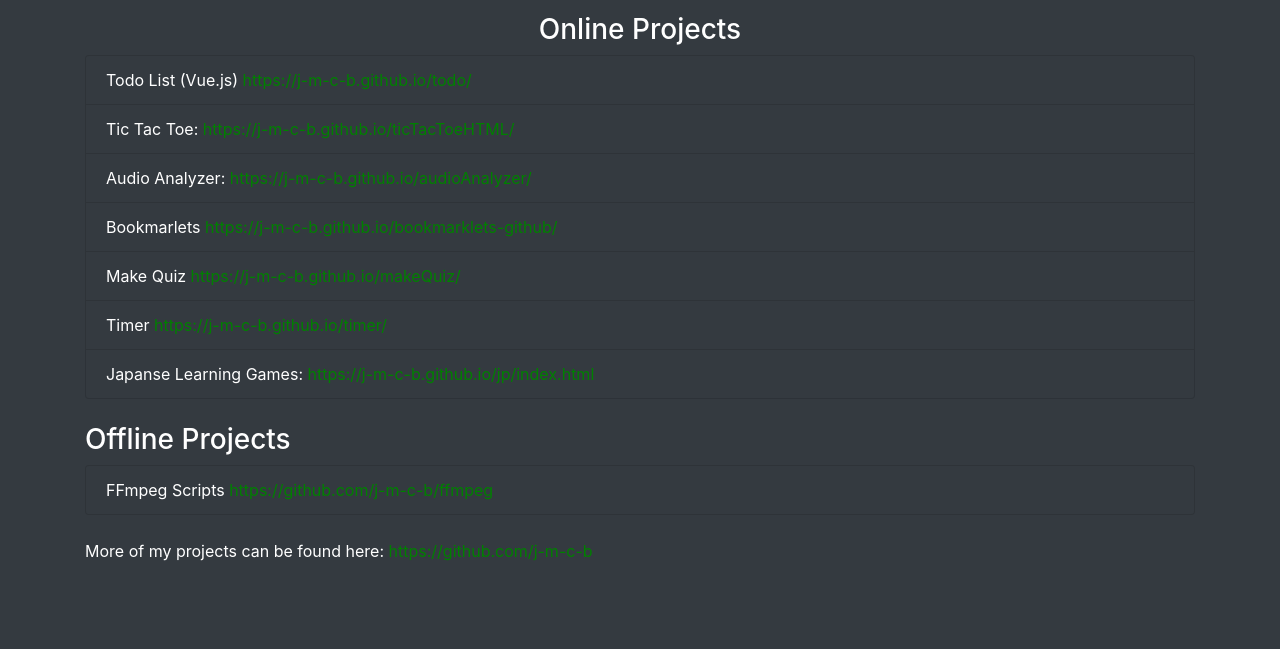
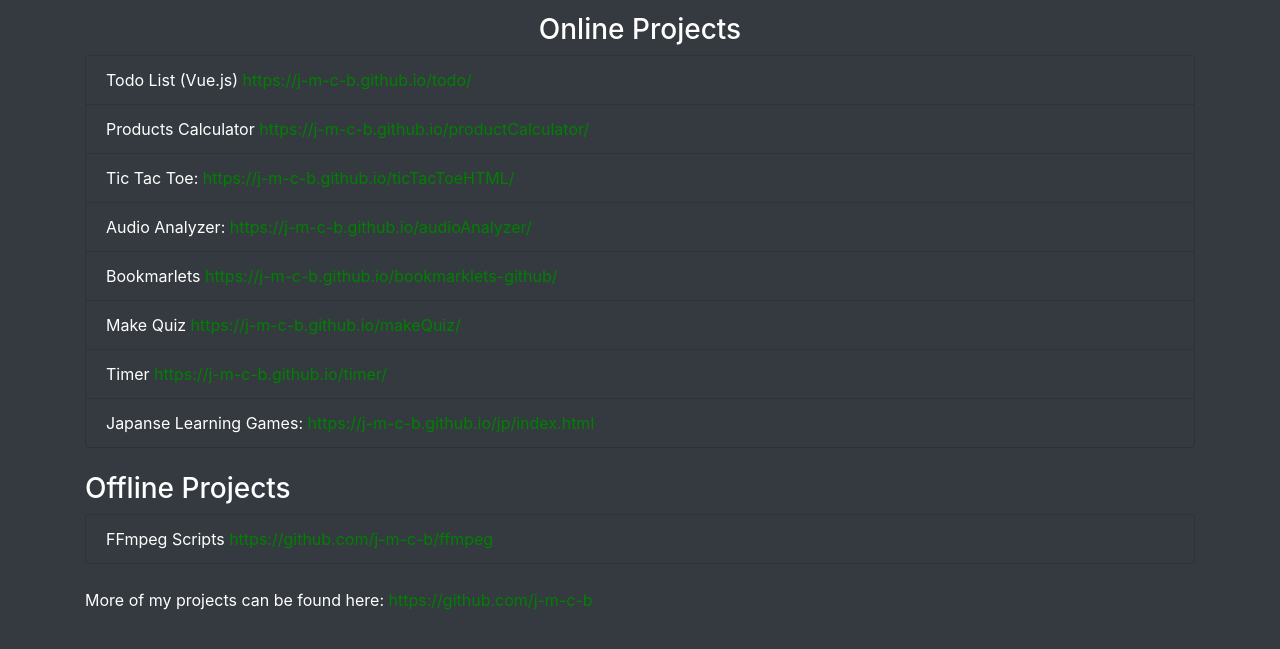
Before and after one commit to j-m-c-b/portfolio, a plain HTML site: page index.html in a window 1280 px wide. Shown: the part 97-746 px from the top of the page. Drawn offline with nearby package versions, Linux system fonts and the light colour scheme.

Commit message:
Update index.html

```diff
--- a/index.html
+++ b/index.html
@@ -28,6 +28,9 @@
             <ul class="list-group">
                  <li class="list-group-item bg-dark">Todo List (Vue.js) <a target="_blank"
                         href="https://j-m-c-b.github.io/todo/">https://j-m-c-b.github.io/todo/</a>
+                </li>
+                <li class="list-group-item bg-dark">Products Calculator <a target="_blank"
+                        href="https://j-m-c-b.github.io/productCalculator/">https://j-m-c-b.github.io/productCalculator/</a>
                 </li>
                 <li class="list-group-item bg-dark">Tic Tac Toe: <a target="_blank"
                         href="https://j-m-c-b.github.io/ticTacToeHTML/">https://j-m-c-b.github.io/ticTacToeHTML/</a>
```
